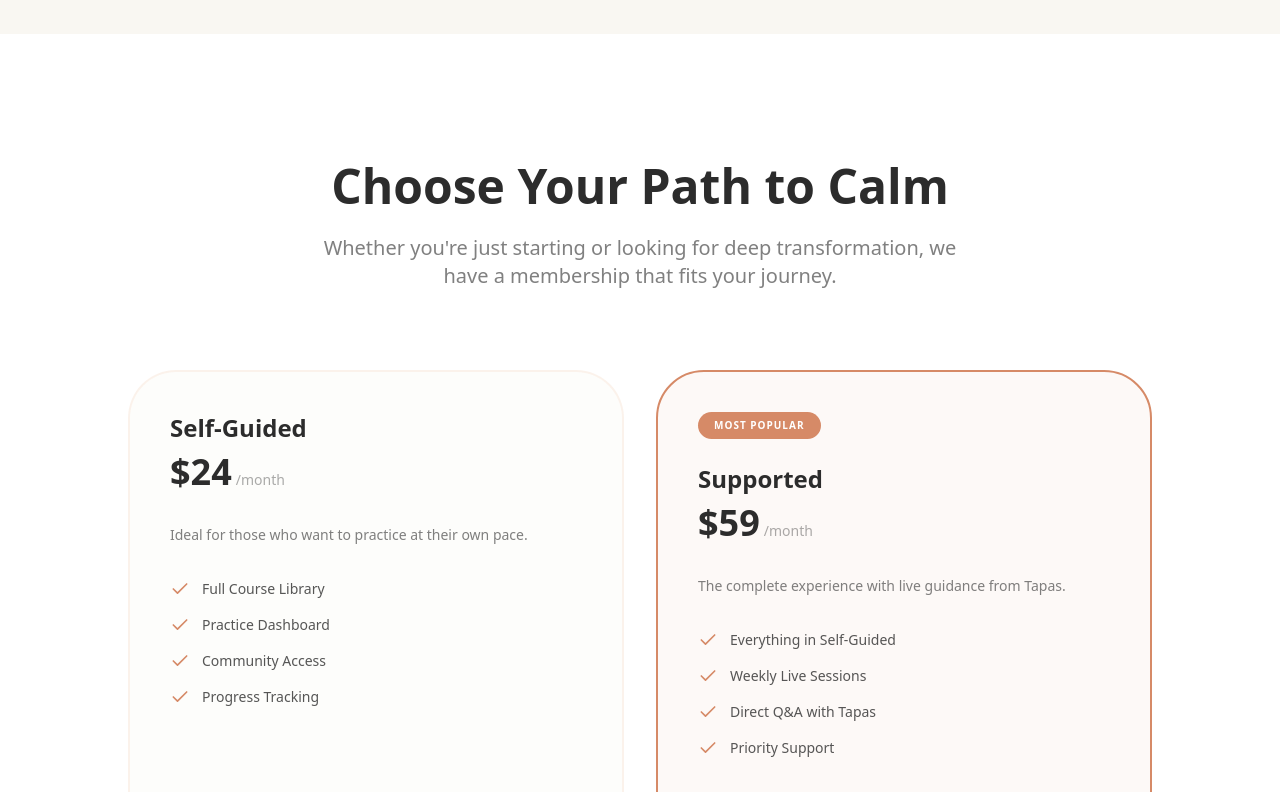
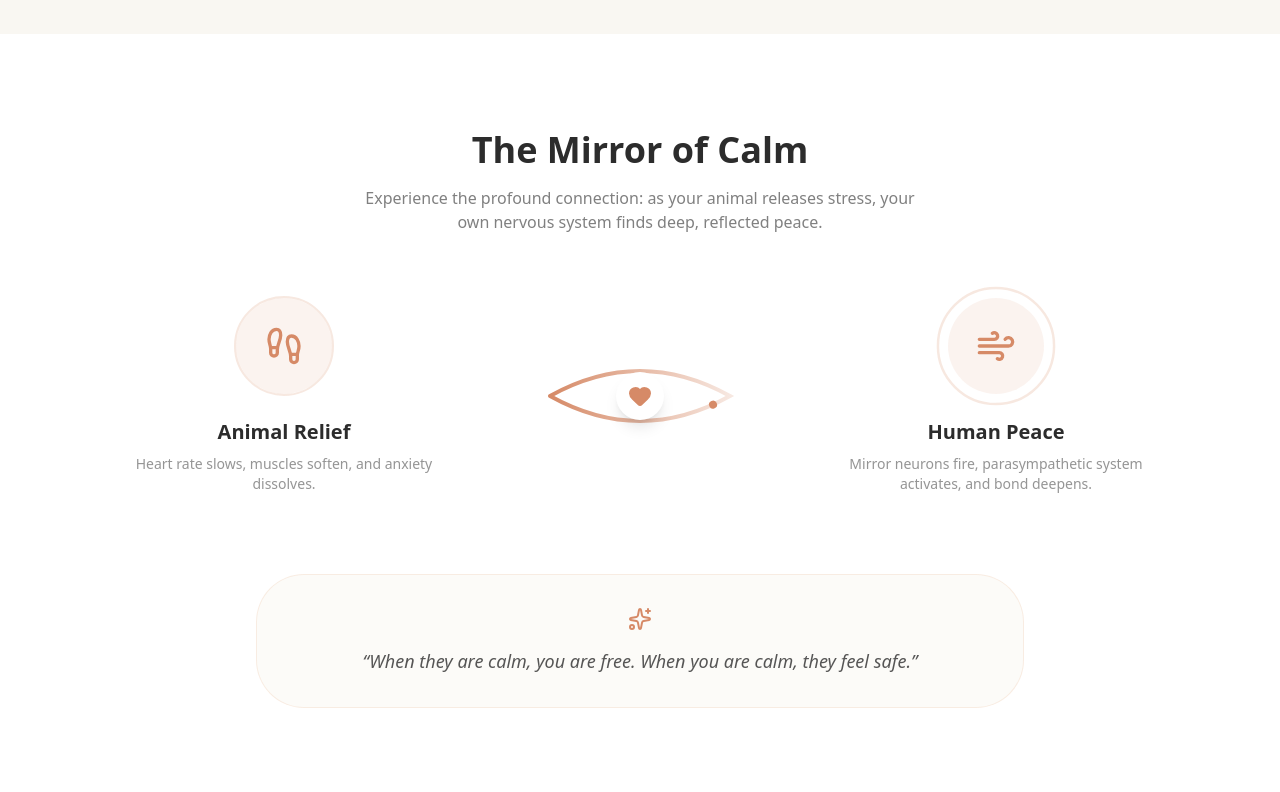
Before and after one commit to Siyoul-Jung/tat-calm-animals, a Next.js app: page / in a window 1280 px wide. Shown: the part 1500-2292 px from the top of the page. Built offline with nearby package versions, Linux system fonts and the light colour scheme.

Commit message:
design: implement Healing Loop and Dashboard Upgrade Banner

```diff
--- a/src/app/dashboard/page.tsx
+++ b/src/app/dashboard/page.tsx
@@ -5,6 +5,7 @@ import { motion } from 'framer-motion';
 import { PlayCircle, CheckCircle2, Lock, ChevronRight, Award, Clock } from 'lucide-react';
 import Link from 'next/link';
 import Button from '@/components/ui/Button';
+import DashboardUpgradeBanner from '@/components/DashboardUpgradeBanner';
 
 export default function Dashboard() {
   const sections = [
@@ -62,6 +63,8 @@ export default function Dashboard() {
             </div>
           </div>
         </header>
+
+        <DashboardUpgradeBanner />
 
         <div className="grid lg:grid-cols-3 gap-8">
           <div className="lg:col-span-2 space-y-10">
--- a/src/app/page.tsx
+++ b/src/app/page.tsx
@@ -1,5 +1,6 @@
 import Hero from "@/components/Hero";
 import VideoSection from "@/components/VideoSection";
+import HealingLoop from "@/components/HealingLoop";
 import Pricing from "@/components/Pricing";
 
 export default function Home() {
@@ -7,6 +8,7 @@ export default function Home() {
     <div className="flex flex-col">
       <Hero />
       <VideoSection />
+      <HealingLoop />
       <Pricing />
 
       {/* Footer Placeholder */}
--- /dev/null
+++ b/src/components/DashboardUpgradeBanner.tsx
@@ -0,0 +1,35 @@
+// src/components/DashboardUpgradeBanner.tsx
+'use client';
+
+import { Sparkles, ChevronRight } from 'lucide-react';
+import Link from 'next/link';
+
+export default function DashboardUpgradeBanner() {
+  return (
+    <Link href="/membership" className="group block mb-12">
+      <div className="relative overflow-hidden bg-brand p-6 rounded-[2.5rem] text-cream shadow-xl hover:shadow-2xl transition-all duration-500 hover:scale-[1.01]">
+        {/* Decorative elements */}
+        <div className="absolute top-0 right-0 w-64 h-64 bg-white/10 rounded-full blur-3xl -translate-y-1/2 translate-x-1/2 group-hover:scale-110 transition-transform duration-700" />
+        <div className="absolute bottom-0 left-0 w-32 h-32 bg-charcoal/20 rounded-full blur-2xl translate-y-1/2 -translate-x-1/2" />
+
+        <div className="relative z-10 flex flex-col md:flex-row items-center justify-between gap-6">
+          <div className="flex items-center gap-5">
+            <div className="w-14 h-14 bg-white/20 rounded-2xl backdrop-blur-md flex items-center justify-center shrink-0">
+              <Sparkles className="w-8 h-8 text-cream" />
+            </div>
+            <div>
+              <h3 className="text-xl font-bold mb-1">Unlock Weekly Live Support</h3>
+              <p className="text-cream/80 text-sm max-w-md">
+                Upgrade to the <span className="font-bold text-white">Supported</span> Tier to join live sessions with Tapas and the global community.
+              </p>
+            </div>
+          </div>
+          <div className="flex items-center gap-3 bg-white/10 px-6 py-3 rounded-2xl backdrop-blur-md group-hover:bg-white/20 transition-colors">
+            <span className="font-bold text-sm tracking-widest uppercase">Explore Benefits</span>
+            <ChevronRight className="w-5 h-5 group-hover:translate-x-1 transition-transform" />
+          </div>
+        </div>
+      </div>
+    </Link>
+  );
+}
--- /dev/null
+++ b/src/components/HealingLoop.tsx
@@ -0,0 +1,103 @@
+// src/components/HealingLoop.tsx
+'use client';
+
+import { motion } from 'framer-motion';
+import { Heart, Wind, Sparkles, Footprints } from 'lucide-react';
+
+export default function HealingLoop() {
+  return (
+    <section className="py-24 bg-white overflow-hidden">
+      <div className="max-w-7xl mx-auto px-6">
+        <div className="text-center mb-16">
+          <h2 className="text-3xl md:text-4xl font-bold text-charcoal mb-4">The Mirror of Calm</h2>
+          <p className="text-charcoal/60 max-w-xl mx-auto">
+            Experience the profound connection: as your animal releases stress, your own nervous system finds deep, reflected peace.
+          </p>
+        </div>
+
+        <div className="relative flex flex-col md:flex-row items-center justify-center gap-12 md:gap-24">
+          {/* Animal Side */}
+          <motion.div
+            initial={{ opacity: 0, x: -50 }}
+            whileInView={{ opacity: 1, x: 0 }}
+            className="flex flex-col items-center text-center max-w-xs"
+          >
+            <div className="w-24 h-24 bg-brand/10 rounded-full flex items-center justify-center mb-6 relative group">
+              <Footprints className="text-brand w-10 h-10 group-hover:scale-110 transition-transform" />
+              <motion.div
+                animate={{ scale: [1, 1.2, 1] }}
+                transition={{ duration: 3, repeat: Infinity }}
+                className="absolute inset-0 rounded-full border-2 border-brand/20"
+              />
+            </div>
+            <h4 className="text-xl font-bold mb-2">Animal Relief</h4>
+            <p className="text-sm text-charcoal/50">Heart rate slows, muscles soften, and anxiety dissolves.</p>
+          </motion.div>
+
+          {/* Central Connecting Loop */}
+          <div className="relative w-full max-w-[200px] h-32 flex items-center justify-center">
+            <svg className="absolute inset-0 w-full h-full overflow-visible" viewBox="0 0 200 100">
+               {/* Animated Loop Line */}
+               <motion.path
+                 d="M 10,50 Q 100,0 190,50 Q 100,100 10,50"
+                 fill="none"
+                 stroke="url(#gradient)"
+                 strokeWidth="4"
+                 strokeLinecap="round"
+                 initial={{ pathLength: 0, opacity: 0 }}
+                 whileInView={{ pathLength: 1, opacity: 1 }}
+                 transition={{ duration: 2, ease: "easeInOut" }}
+               />
+               <defs>
+                 <linearGradient id="gradient" x1="0%" y1="0%" x2="100%" y2="0%">
+                   <stop offset="0%" stopColor="#D68A67" />
+                   <stop offset="100%" stopColor="#D68A67" stopOpacity="0.2" />
+                 </linearGradient>
+               </defs>
+
+               {/* Pulsing Particle */}
+               <motion.circle
+                 r="4"
+                 fill="#D68A67"
+                 animate={{
+                   offsetDistance: ["0%", "100%"],
+                 }}
+                 transition={{ duration: 4, repeat: Infinity, ease: "linear" }}
+                 style={{ offsetPath: "path('M 10,50 Q 100,0 190,50 Q 100,100 10,50')" }}
+               />
+            </svg>
+            <div className="relative z-10 w-12 h-12 bg-white rounded-full shadow-lg flex items-center justify-center">
+               <Heart className="w-6 h-6 text-brand fill-brand" />
+            </div>
+          </div>
+
+          {/* Human Side */}
+          <motion.div
+            initial={{ opacity: 0, x: 50 }}
+            whileInView={{ opacity: 1, x: 0 }}
+            className="flex flex-col items-center text-center max-w-xs"
+          >
+            <div className="w-24 h-24 bg-brand/10 rounded-full flex items-center justify-center mb-6 relative group">
+              <Wind className="text-brand w-10 h-10 group-hover:scale-110 transition-transform" />
+              <motion.div
+                animate={{ scale: [1, 1.3, 1] }}
+                transition={{ duration: 4, repeat: Infinity, delay: 1 }}
+                className="absolute inset-0 rounded-full border-2 border-brand/20"
+              />
+            </div>
+            <h4 className="text-xl font-bold mb-2">Human Peace</h4>
+            <p className="text-sm text-charcoal/50">Mirror neurons fire, parasympathetic system activates, and bond deepens.</p>
+          </motion.div>
+        </div>
+
+        {/* Philosophy Footer */}
+        <div className="mt-20 p-8 rounded-[3rem] bg-cream/50 border border-brand-light/30 text-center max-w-3xl mx-auto">
+           <Sparkles className="text-brand w-6 h-6 mx-auto mb-4" />
+           <p className="text-lg italic text-charcoal/80 font-medium">
+             &ldquo;When they are calm, you are free. When you are calm, they feel safe.&rdquo;
+           </p>
+        </div>
+      </div>
+    </section>
+  );
+}
```
